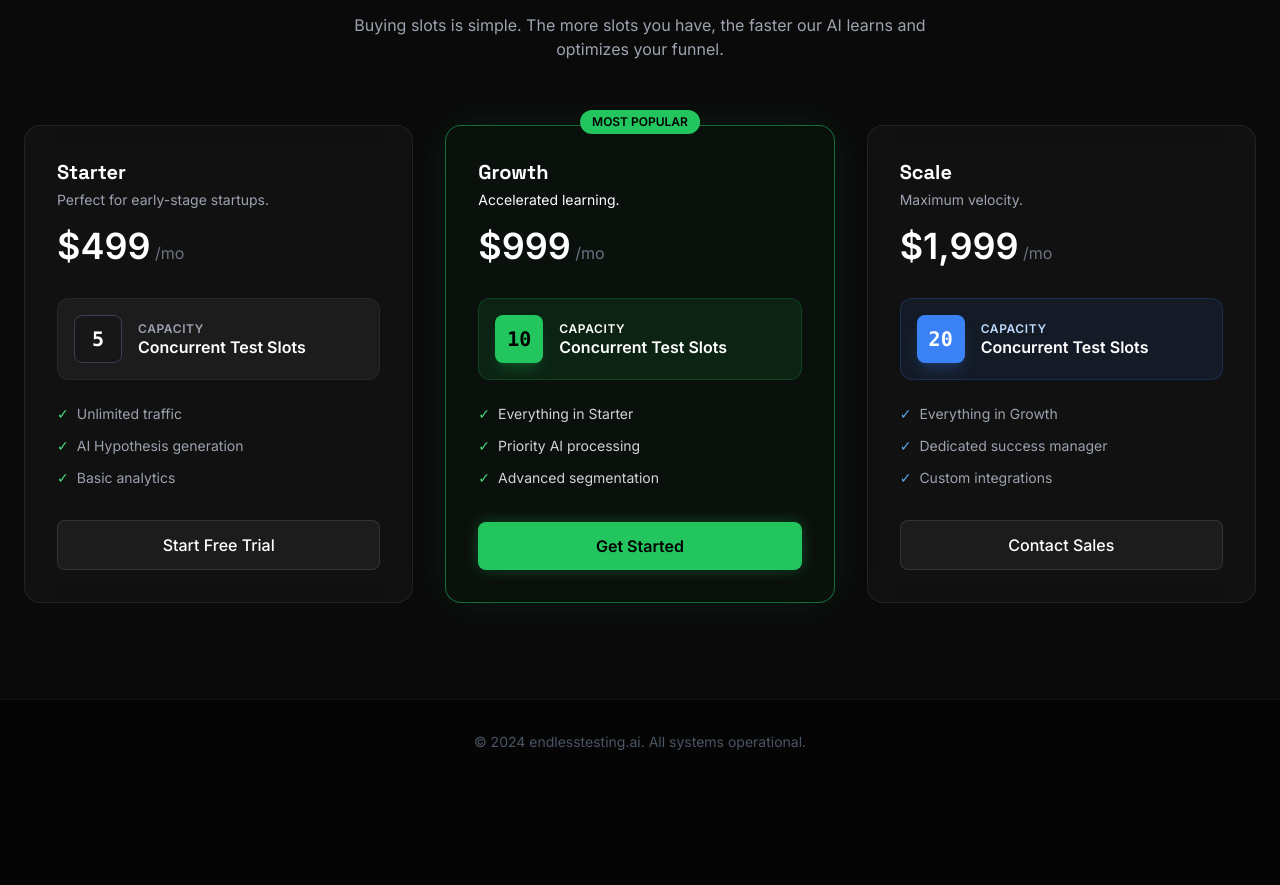
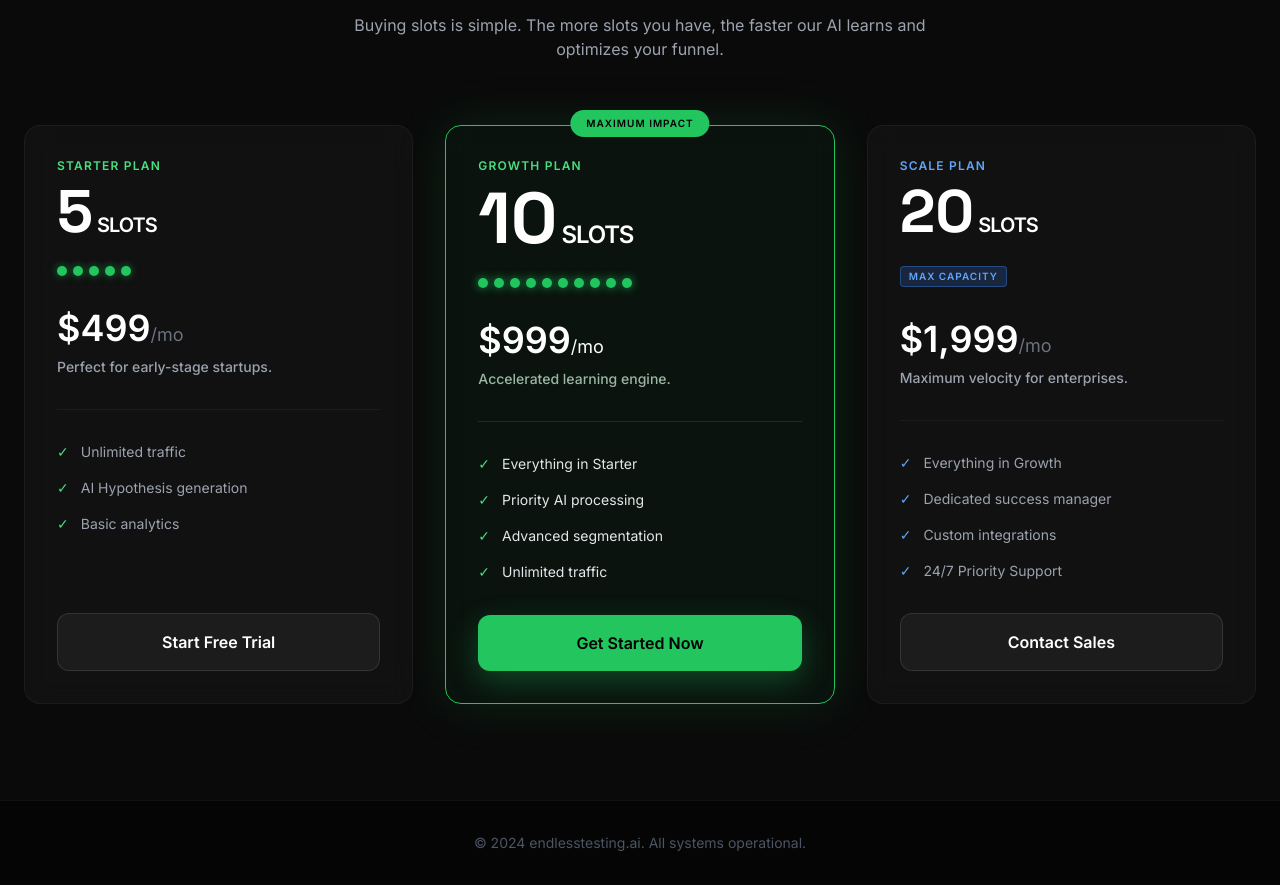
Before and after one commit to valentinyeo/endless-testing-landingpage, a plain HTML site: page index.html in a window 1280 px wide. Shown: the part 1077-1962 px from the top of the page. Before the commit the page ends 1861 px from the top, so only its background shows below. Drawn offline with nearby package versions, Linux system fonts and the light colour scheme.

Commit message:
design: redesign pricing cards with massive slot counts and visual dot indicators

```diff
--- a/index.html
+++ b/index.html
@@ -245,97 +245,112 @@
 
             <div class="grid md:grid-cols-3 gap-8">
                 <!-- Starter Tier -->
-                <div class="glass-panel p-8 rounded-2xl flex flex-col hover:border-white/20 transition-all">
-                    <div class="mb-4">
-                        <h3 class="font-display text-xl font-bold text-white">Starter</h3>
-                        <p class="text-gray-400 text-sm mt-1">Perfect for early-stage startups.</p>
+                <div class="glass-panel p-8 rounded-2xl flex flex-col hover:border-white/20 transition-all border-white/5">
+                    <div class="mb-6">
+                        <h3 class="text-brand-400 uppercase tracking-widest text-xs font-bold mb-2">Starter Plan</h3>
+                        <div class="flex items-baseline gap-1">
+                            <span class="text-6xl font-display font-black text-white">5</span>
+                            <span class="text-xl font-bold text-white uppercase tracking-tighter">Slots</span>
+                        </div>
                     </div>
-                    <div class="mb-8">
-                        <span class="text-4xl font-bold text-white">$499</span>
-                        <span class="text-gray-500">/mo</span>
+
+                    <div class="flex gap-1.5 mb-8">
+                        <div class="w-2.5 h-2.5 rounded-full bg-brand-500 shadow-[0_0_8px_rgba(34,197,94,0.6)]"></div>
+                        <div class="w-2.5 h-2.5 rounded-full bg-brand-500 shadow-[0_0_8px_rgba(34,197,94,0.6)]"></div>
+                        <div class="w-2.5 h-2.5 rounded-full bg-brand-500 shadow-[0_0_8px_rgba(34,197,94,0.6)]"></div>
+                        <div class="w-2.5 h-2.5 rounded-full bg-brand-500 shadow-[0_0_8px_rgba(34,197,94,0.6)]"></div>
+                        <div class="w-2.5 h-2.5 rounded-full bg-brand-500 shadow-[0_0_8px_rgba(34,197,94,0.6)]"></div>
+                    </div>
+
+                    <div class="mb-8 pb-8 border-b border-white/5">
+                        <div class="text-4xl font-bold text-white">$499<span class="text-lg text-gray-500 font-normal">/mo</span></div>
+                        <p class="text-gray-400 text-sm mt-2 font-medium">Perfect for early-stage startups.</p>
                     </div>
 
                     <div class="flex-grow mb-8">
-                        <div class="bg-white/5 rounded-xl p-4 mb-6 border border-white/5">
-                            <div class="flex items-center gap-4">
-                                <div class="w-12 h-12 rounded-lg bg-dark-800 border border-gray-700 flex items-center justify-center text-xl font-bold text-white font-mono shrink-0">5</div>
-                                <div>
-                                    <div class="text-xs text-gray-400 uppercase tracking-wider font-semibold">Capacity</div>
-                                    <div class="text-white font-bold leading-tight">Concurrent Test Slots</div>
-                                </div>
-                            </div>
-                        </div>
-                        <ul class="space-y-3 text-sm text-gray-400">
-                            <li class="flex items-center gap-2"><span class="text-brand-400">✓</span> Unlimited traffic</li>
-                            <li class="flex items-center gap-2"><span class="text-brand-400">✓</span> AI Hypothesis generation</li>
-                            <li class="flex items-center gap-2"><span class="text-brand-400">✓</span> Basic analytics</li>
+                        <ul class="space-y-4 text-sm text-gray-400">
+                            <li class="flex items-center gap-3"><span class="text-brand-400">✓</span> Unlimited traffic</li>
+                            <li class="flex items-center gap-3"><span class="text-brand-400">✓</span> AI Hypothesis generation</li>
+                            <li class="flex items-center gap-3"><span class="text-brand-400">✓</span> Basic analytics</li>
                         </ul>
                     </div>
 
-                    <a href="#" class="w-full block text-center py-3 rounded-lg bg-white/5 hover:bg-white/10 border border-white/10 text-white font-medium transition-colors">Start Free Trial</a>
+                    <a href="#" class="w-full block text-center py-4 rounded-xl bg-white/5 hover:bg-white/10 border border-white/10 text-white font-bold transition-all">Start Free Trial</a>
                 </div>
 
                 <!-- Growth Tier (Highlighted) -->
-                <div class="glass-panel p-8 rounded-2xl flex flex-col relative border-brand-500/50 bg-brand-900/10 shadow-[0_0_40px_rgba(34,197,94,0.1)] hover:scale-[1.02] transition-transform">
-                    <div class="absolute -top-4 left-1/2 -translate-x-1/2 bg-brand-500 text-black text-xs font-bold px-3 py-1 rounded-full">MOST POPULAR</div>
-                    <div class="mb-4">
-                        <h3 class="font-display text-xl font-bold text-white">Growth</h3>
-                        <p class="text-brand-200/70 text-sm mt-1">Accelerated learning.</p>
+                <div class="glass-panel p-8 rounded-2xl flex flex-col relative border-brand-500 bg-brand-500/5 shadow-[0_0_50px_rgba(34,197,94,0.15)] hover:scale-[1.02] transition-transform">
+                    <div class="absolute -top-4 left-1/2 -translate-x-1/2 bg-brand-500 text-black text-[10px] tracking-widest font-black px-4 py-1.5 rounded-full uppercase">Maximum Impact</div>
+
+                    <div class="mb-6">
+                        <h3 class="text-brand-400 uppercase tracking-widest text-xs font-bold mb-2">Growth Plan</h3>
+                        <div class="flex items-baseline gap-1">
+                            <span class="text-7xl font-display font-black text-white">10</span>
+                            <span class="text-2xl font-bold text-white uppercase tracking-tighter">Slots</span>
+                        </div>
                     </div>
-                    <div class="mb-8">
-                        <span class="text-4xl font-bold text-white">$999</span>
-                        <span class="text-gray-500">/mo</span>
+
+                    <div class="flex flex-wrap gap-1.5 mb-8">
+                        <!-- 10 glowing dots -->
+                        <div class="w-2.5 h-2.5 rounded-full bg-brand-500 shadow-[0_0_10px_rgba(34,197,94,0.8)]"></div>
+                        <div class="w-2.5 h-2.5 rounded-full bg-brand-500 shadow-[0_0_10px_rgba(34,197,94,0.8)]"></div>
+                        <div class="w-2.5 h-2.5 rounded-full bg-brand-500 shadow-[0_0_10px_rgba(34,197,94,0.8)]"></div>
+                        <div class="w-2.5 h-2.5 rounded-full bg-brand-500 shadow-[0_0_10px_rgba(34,197,94,0.8)]"></div>
+                        <div class="w-2.5 h-2.5 rounded-full bg-brand-500 shadow-[0_0_10px_rgba(34,197,94,0.8)]"></div>
+                        <div class="w-2.5 h-2.5 rounded-full bg-brand-500 shadow-[0_0_10px_rgba(34,197,94,0.8)]"></div>
+                        <div class="w-2.5 h-2.5 rounded-full bg-brand-500 shadow-[0_0_10px_rgba(34,197,94,0.8)]"></div>
+                        <div class="w-2.5 h-2.5 rounded-full bg-brand-500 shadow-[0_0_10px_rgba(34,197,94,0.8)]"></div>
+                        <div class="w-2.5 h-2.5 rounded-full bg-brand-500 shadow-[0_0_10px_rgba(34,197,94,0.8)]"></div>
+                        <div class="w-2.5 h-2.5 rounded-full bg-brand-500 shadow-[0_0_10px_rgba(34,197,94,0.8)]"></div>
+                    </div>
+
+                    <div class="mb-8 pb-8 border-b border-white/10">
+                        <div class="text-4xl font-bold text-white">$999<span class="text-lg text-brand-200/50 font-normal">/mo</span></div>
+                        <p class="text-brand-100/70 text-sm mt-2 font-medium">Accelerated learning engine.</p>
                     </div>
 
                     <div class="flex-grow mb-8">
-                        <div class="bg-brand-500/10 rounded-xl p-4 mb-6 border border-brand-500/20">
-                            <div class="flex items-center gap-4">
-                                <div class="w-12 h-12 rounded-lg bg-brand-500 flex items-center justify-center text-xl font-bold text-black font-mono shadow-lg shadow-brand-500/20 shrink-0">10</div>
-                                <div>
-                                    <div class="text-xs text-brand-200 uppercase tracking-wider font-semibold">Capacity</div>
-                                    <div class="text-white font-bold leading-tight">Concurrent Test Slots</div>
-                                </div>
-                            </div>
-                        </div>
-                        <ul class="space-y-3 text-sm text-gray-300">
-                            <li class="flex items-center gap-2"><span class="text-brand-400">✓</span> Everything in Starter</li>
-                            <li class="flex items-center gap-2"><span class="text-brand-400">✓</span> Priority AI processing</li>
-                            <li class="flex items-center gap-2"><span class="text-brand-400">✓</span> Advanced segmentation</li>
+                        <ul class="space-y-4 text-sm text-gray-200">
+                            <li class="flex items-center gap-3"><span class="text-brand-400">✓</span> Everything in Starter</li>
+                            <li class="flex items-center gap-3"><span class="text-brand-400">✓</span> Priority AI processing</li>
+                            <li class="flex items-center gap-3"><span class="text-brand-400">✓</span> Advanced segmentation</li>
+                            <li class="flex items-center gap-3"><span class="text-brand-400">✓</span> Unlimited traffic</li>
                         </ul>
                     </div>
 
-                    <a href="#" class="w-full block text-center py-3 rounded-lg bg-brand-500 hover:bg-brand-400 text-black font-bold transition-colors shadow-[0_0_15px_rgba(34,197,94,0.3)]">Get Started</a>
+                    <a href="#" class="w-full block text-center py-4 rounded-xl bg-brand-500 hover:bg-brand-400 text-black font-black transition-all shadow-[0_10px_30px_rgba(34,197,94,0.3)] hover:translate-y-[-2px]">Get Started Now</a>
                 </div>
 
                 <!-- Scale Tier -->
-                <div class="glass-panel p-8 rounded-2xl flex flex-col hover:border-white/20 transition-all">
-                    <div class="mb-4">
-                        <h3 class="font-display text-xl font-bold text-white">Scale</h3>
-                        <p class="text-gray-400 text-sm mt-1">Maximum velocity.</p>
+                <div class="glass-panel p-8 rounded-2xl flex flex-col hover:border-white/20 transition-all border-white/5">
+                    <div class="mb-6">
+                        <h3 class="text-blue-400 uppercase tracking-widest text-xs font-bold mb-2">Scale Plan</h3>
+                        <div class="flex items-baseline gap-1">
+                            <span class="text-6xl font-display font-black text-white">20</span>
+                            <span class="text-xl font-bold text-white uppercase tracking-tighter">Slots</span>
+                        </div>
                     </div>
-                    <div class="mb-8">
-                        <span class="text-4xl font-bold text-white">$1,999</span>
-                        <span class="text-gray-500">/mo</span>
+
+                    <div class="flex flex-wrap gap-1.5 mb-8">
+                        <!-- Visual indicator for many slots -->
+                        <div class="px-2 py-0.5 rounded bg-blue-500/20 border border-blue-500/40 text-[10px] font-bold text-blue-400 uppercase tracking-widest">Max Capacity</div>
+                    </div>
+
+                    <div class="mb-8 pb-8 border-b border-white/5">
+                        <div class="text-4xl font-bold text-white">$1,999<span class="text-lg text-gray-500 font-normal">/mo</span></div>
+                        <p class="text-gray-400 text-sm mt-2 font-medium">Maximum velocity for enterprises.</p>
                     </div>
 
                     <div class="flex-grow mb-8">
-                        <div class="bg-blue-500/10 rounded-xl p-4 mb-6 border border-blue-500/20">
-                            <div class="flex items-center gap-4">
-                                <div class="w-12 h-12 rounded-lg bg-blue-500 flex items-center justify-center text-xl font-bold text-white font-mono shadow-lg shadow-blue-500/20 shrink-0">20</div>
-                                <div>
-                                    <div class="text-xs text-blue-200 uppercase tracking-wider font-semibold">Capacity</div>
-                                    <div class="text-white font-bold leading-tight">Concurrent Test Slots</div>
-                                </div>
-                            </div>
-                        </div>
-                        <ul class="space-y-3 text-sm text-gray-400">
-                            <li class="flex items-center gap-2"><span class="text-blue-400">✓</span> Everything in Growth</li>
-                            <li class="flex items-center gap-2"><span class="text-blue-400">✓</span> Dedicated success manager</li>
-                            <li class="flex items-center gap-2"><span class="text-blue-400">✓</span> Custom integrations</li>
+                        <ul class="space-y-4 text-sm text-gray-400">
+                            <li class="flex items-center gap-3"><span class="text-blue-400">✓</span> Everything in Growth</li>
+                            <li class="flex items-center gap-3"><span class="text-blue-400">✓</span> Dedicated success manager</li>
+                            <li class="flex items-center gap-3"><span class="text-blue-400">✓</span> Custom integrations</li>
+                            <li class="flex items-center gap-3"><span class="text-blue-400">✓</span> 24/7 Priority Support</li>
                         </ul>
                     </div>
 
-                    <a href="#" class="w-full block text-center py-3 rounded-lg bg-white/5 hover:bg-white/10 border border-white/10 text-white font-medium transition-colors">Contact Sales</a>
+                    <a href="#" class="w-full block text-center py-4 rounded-xl bg-white/5 hover:bg-white/10 border border-white/10 text-white font-bold transition-all">Contact Sales</a>
                 </div>
             </div>
         </div>
```
